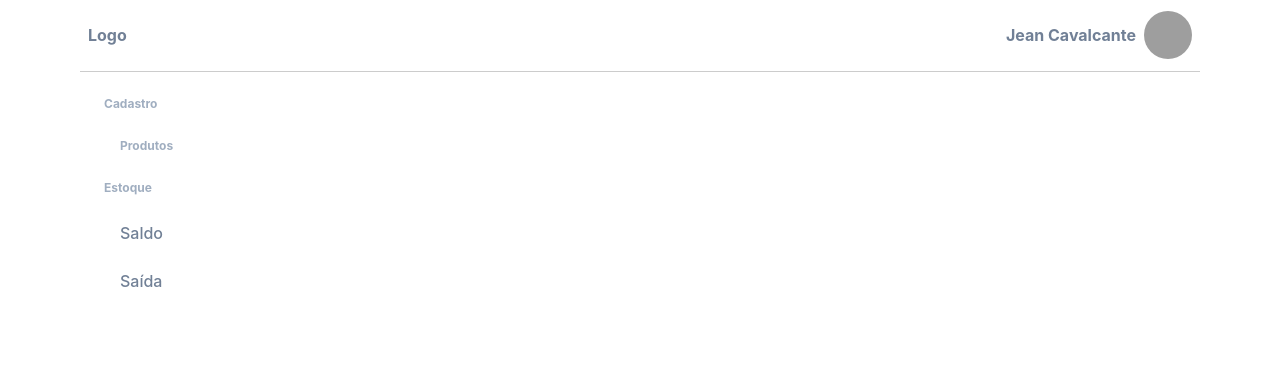
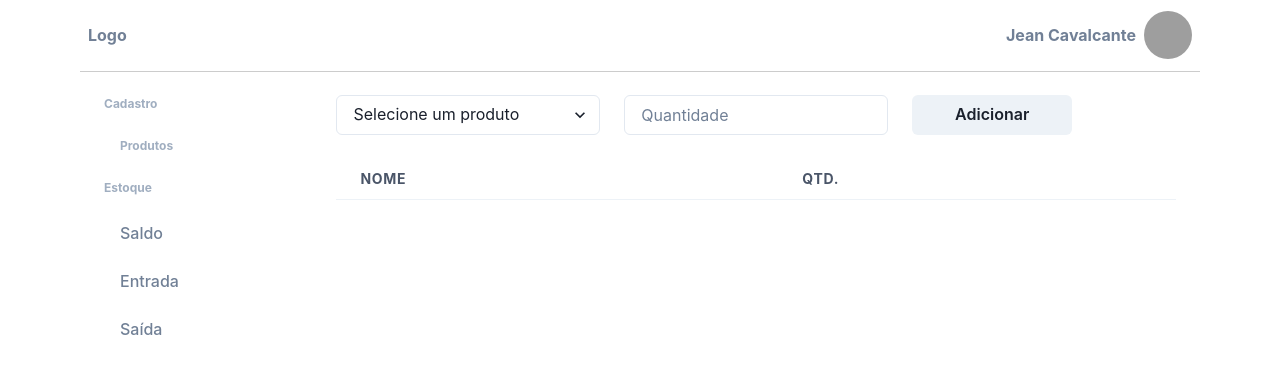
Before and after one commit to Jeann-Cavalcante/Controle-de-estoque-Next-ChakraUi, a Next.js app: page /stockEntries in a window 1280 px wide. Shown: the top 374 px of the page. Built offline with nearby package versions, Linux system fonts and the light colour scheme; grey boxes are pictures that could not be loaded.

Commit message:
entradas

```diff
--- a/src/components/SidebarNav.js
+++ b/src/components/SidebarNav.js
@@ -1,4 +1,4 @@
-import { Link as ChakraLink, Stack, Text } from "@chakra-ui/react";
+import { color, Link as ChakraLink, Stack, Text } from "@chakra-ui/react";
 import Link from "next/link";
 import { useRouter } from "next/router";
 
@@ -58,6 +58,22 @@ const SidebarNav = () => {
             borderRadius={5}
             bg={asPath === "/balance" ? "gray.200" : ""}
           >
+            <Link href="/stockEntries">
+              <Text fontSize="md" fontWeight="medium" color="gray.500">
+                Entrada
+              </Text>
+            </Link>
+          </ChakraLink>
+        </Stack>
+
+        <Stack>
+          <ChakraLink
+            _hover={{ color: "gray.100" }}
+            px="4"
+            py="2"
+            borderRadius={5}
+            bg={asPath === "/balance" ? "gray.200" : ""}
+          >
             <Link href="/balance">
               <Text fontSize="md" fontWeight="medium" color="gray.500">
                 Saída
--- a/src/pages/stockEntries.js
+++ b/src/pages/stockEntries.js
@@ -23,12 +23,130 @@ function StockEntries() {
   const [listStockEntries, setListStockEntries] = useState([]);
   const [listProducts, setListProducts] = useState([]);
 
+  useEffect(() => {
+    const db_stock_entries = localStorage.getItem("db_stock_entries")
+      ? JSON.parse(localStorage.getItem("db_stock_entries"))
+      : [];
+
+    setListStockEntries(db_stock_entries);
+
+    const db_products = localStorage.getItem("db_products")
+      ? JSON.parse(localStorage.getItem("db_products"))
+      : [];
+
+    setListProducts(db_products);
+  }, []);
+
+  const handleNewEntry = () => {
+    if (!amount || !product_id || product_id === "0") {
+      alert("Preencha todos os campos"); // melhorar isso
+      return;
+    }
+
+    const id = Math.random().toString(36).substring(2);
+
+    if (listStockEntries && listStockEntries.length) {
+      // se tiver lista
+      localStorage.setItem(
+        "db_stock_entries",
+        JSON.stringify([...listStockEntries, { id, amount, product_id }]) // add lista antiga e atualiza
+      );
+      setListStockEntries([...listStockEntries, { id, amount, product_id }]); // chamando lista
+    } else {
+      localStorage.setItem(
+        "db_stock_entries",
+        JSON.stringify([{ id, amount, product_id }]) // So add lista nova
+      );
+      setListStockEntries([{ id, amount, product_id }]); // chamando lista nova
+    }
+
+    setAmount("");
+    setProduct_id("0");
+  };
+
+  const removeEntries = (id) => {
+    const newArray = listStockEntries.filter((item) => item.id !== id); // nova lista sem o item
+
+    localStorage.setItem("db_stock_entries", JSON.stringify(newArray)); // atualiza localStorage
+
+    setListStockEntries(newArray); // atualiza lista
+  };
+
+  const getProductById = (id) => {
+    return listProducts.find((item) => item.id === id).name; // retorna o nome do produto
+  };
+
   return (
     <Flex h="100vh" flexDirection="column">
       <Header />
 
       <Flex w="100%" my="6" maxW={1120} mx="auto" px="6" h="100vh">
         <Sidebar />
+
+        <Box w="100%">
+          <SimpleGrid minChildWidth={240} h="fit-content" spacing="6">
+            <Select
+              value={product_id}
+              onChange={(e) => setProduct_id(e.target.value)}
+            >
+              <option value="0">Selecione um produto</option>
+              {listProducts &&
+                listProducts.length > 0 &&
+                listProducts.map((item, i) => (
+                  <option key={i} value={item.id}>
+                    {item.name}
+                  </option>
+                ))}
+            </Select>
+
+            <Input
+              placeholder="Quantidade"
+              type="number"
+              value={amount}
+              onChange={(e) => setAmount(e.target.value)}
+            />
+
+            <Button w="40" onClick={handleNewEntry}>
+              Adicionar
+            </Button>
+          </SimpleGrid>
+
+          <Box overflowY="auto" height="80vh">
+            <Table mt="6">
+              <Thead>
+                <Tr>
+                  <Th fontWeight="bold" fontSize="14px">
+                    Nome
+                  </Th>
+                  <Th fontWeight="bold" fontSize="14px">
+                    Qtd.
+                  </Th>
+                </Tr>
+              </Thead>
+
+              <Tbody>
+                {listStockEntries.map((item, i) => (
+                  <Tr key={i}>
+                    <Td color="gray.500">{getProductById(item.product_id)}</Td>
+                    <Td color="gray.500">{item.amount}</Td>
+                    <Td>
+                      <Button
+                        p="2"
+                        h="auto"
+                        fontSize={11}
+                        color="red.500"
+                        fontWeight="bold"
+                        onClick={() => removeEntries(item.id)}
+                      >
+                        Excluir
+                      </Button>
+                    </Td>
+                  </Tr>
+                ))}
+              </Tbody>
+            </Table>
+          </Box>
+        </Box>
       </Flex>
     </Flex>
   );
```
